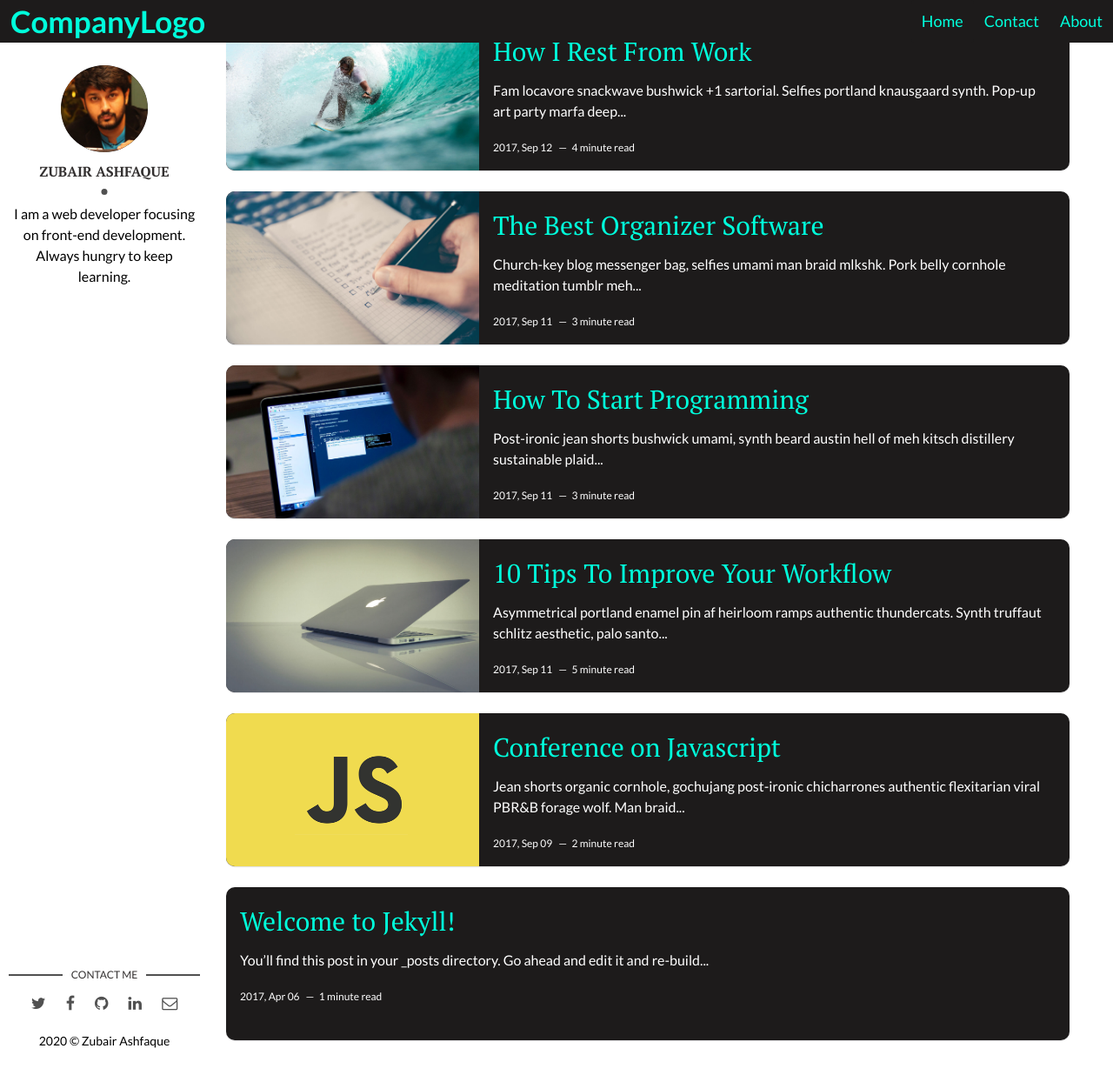
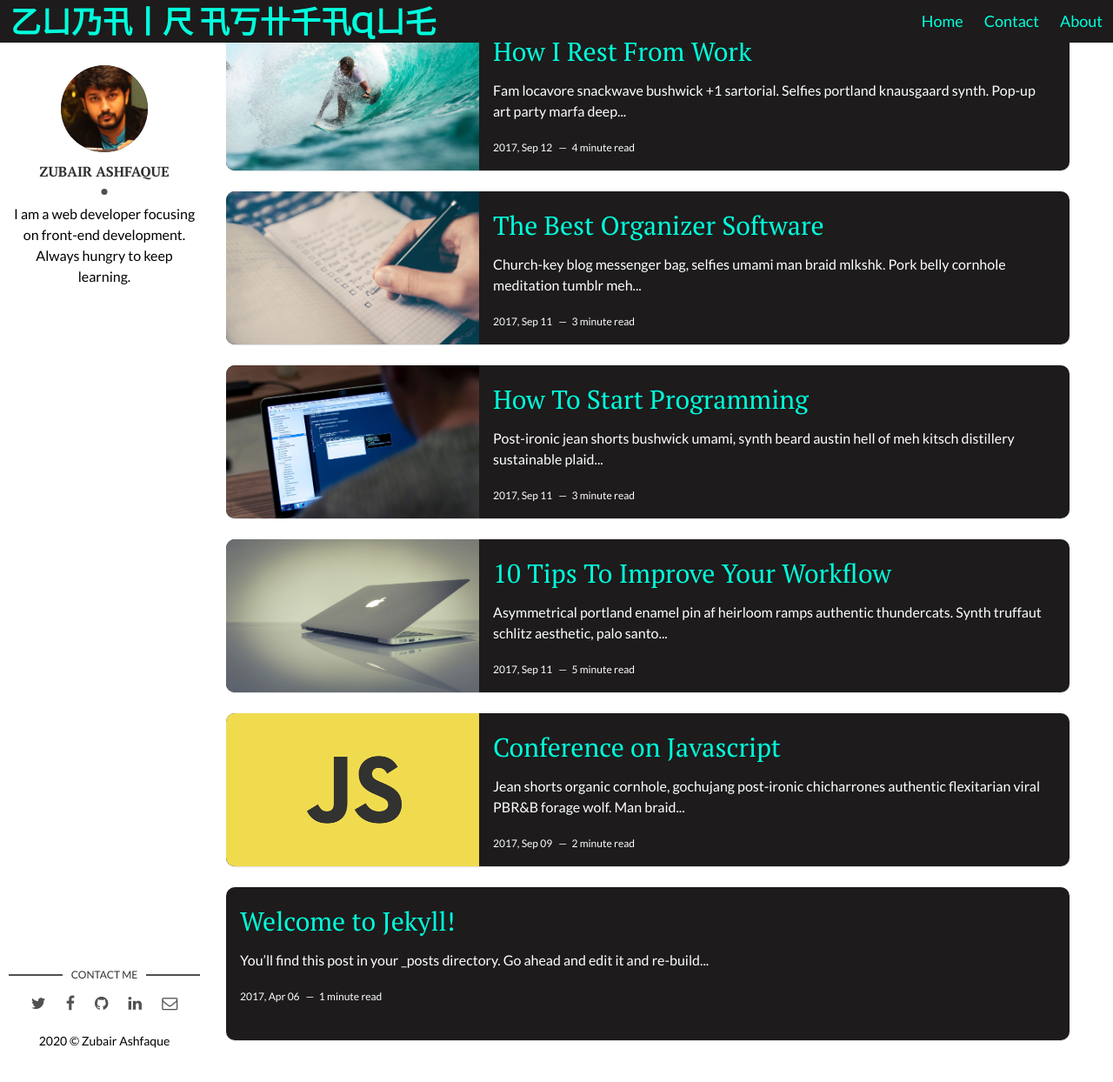
Before and after one commit to zubairashfaque/my-site, a Jekyll site: the page built from index.html, in a window 1280 px wide and 1296 px high. Shown: the top 1244 px of the window at 87% size. Built offline with Jekyll 4.4.1, drawn with Linux system fonts in a browser that asks for light colours; the list of posts is cut into pages by our own code.

Commit message:
Update default.html

```diff
--- a/_layouts/default.html
+++ b/_layouts/default.html
@@ -7,7 +7,7 @@
     {{ content }}
   </div>
   <div id="navbar">
-  <a href="#default" id="logo">CompanyLogo</a>
+  <a href="#default" id="logo">乙ㄩ乃卂丨尺 卂丂卄千卂Ɋㄩ乇</a>
   <div id="navbar-right">
     <a class="active" href="#home">Home</a>
     <a href="#contact">Contact</a>
```
